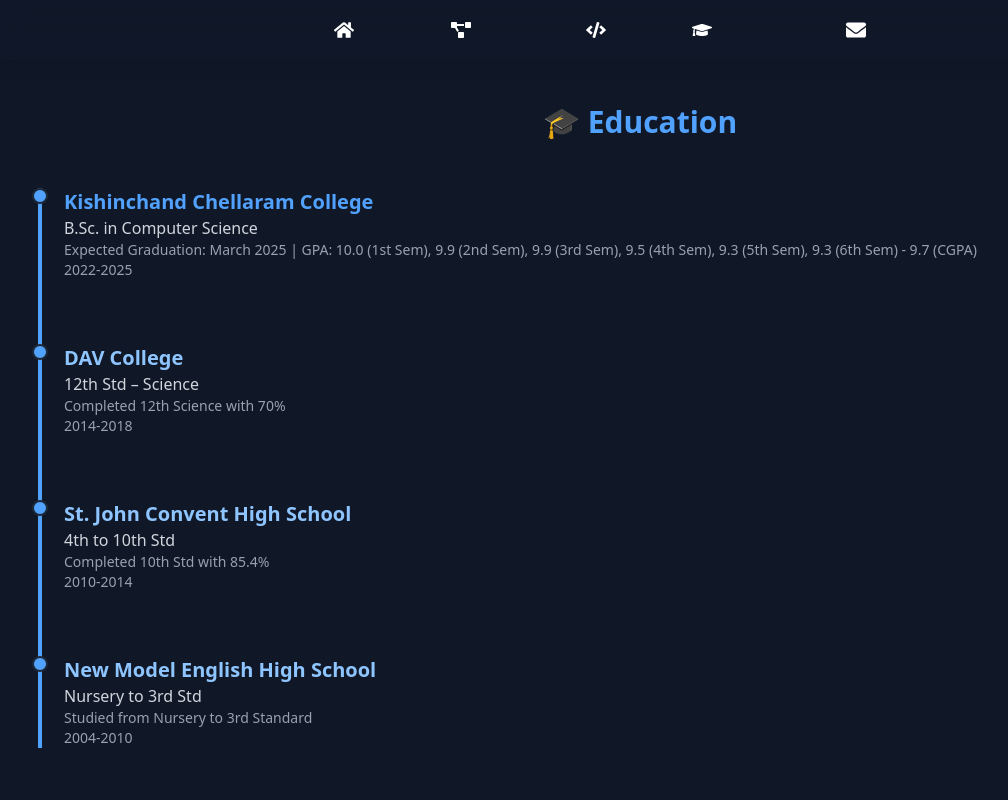
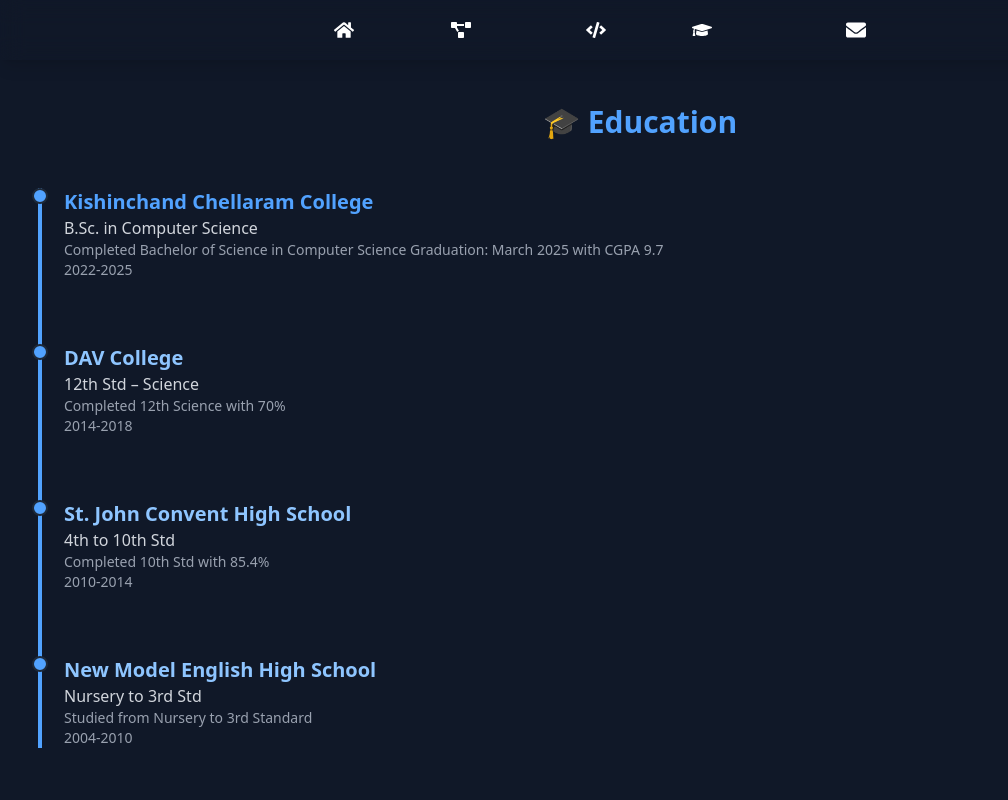
Before and after one commit to SyedFaisal30/Portfolio, a React (Vite) app: page /education in a window 1280 px wide. Shown: the top 800 px of the page, without its empty margins (0-1008 px from the left). Built offline with nearby package versions, Linux system fonts and the light colour scheme.

Commit message:
education updated

```diff
--- a/src/pages/education.tsx
+++ b/src/pages/education.tsx
@@ -10,7 +10,7 @@
       title: "Kishinchand Chellaram College",
       degree: "B.Sc. in Computer Science",
       description:
-        "Expected Graduation: March 2025 | GPA: 10.0 (1st Sem), 9.9 (2nd Sem), 9.9 (3rd Sem), 9.5 (4th Sem), 9.3 (5th Sem), 9.3 (6th Sem) - 9.7 (CGPA)",
+        "Completed Bachelor of Science in Computer Science Graduation: March 2025 with CGPA 9.7",
       link: "https://kccollege.edu.in/",
     },
     {
```
